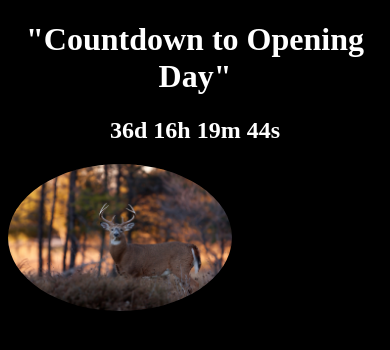
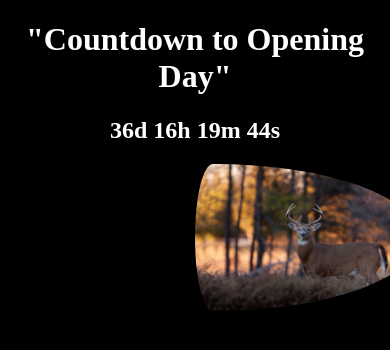
Before and after one commit to dblankin/dblankin.github.io, a Jekyll site: the page projects/deer_season.html, which Jekyll copies as it is, in a window 390 px wide. Shown: the top 350 px of the page. Built offline with Jekyll 4.4.1, drawn with Linux system fonts in a browser that asks for light colours.

Commit message:
Update stylesheet.css

```diff
--- a/css/stylesheet.css
+++ b/css/stylesheet.css
@@ -22,7 +22,7 @@ h1 {
 }
 @media screen and (max-width: 800px) {
     .circular-deer img {
-        padding-left: auto;
+        padding-left: 50%;
         padding-right: auto;
         width: 60%;
         height: 100%;
```
